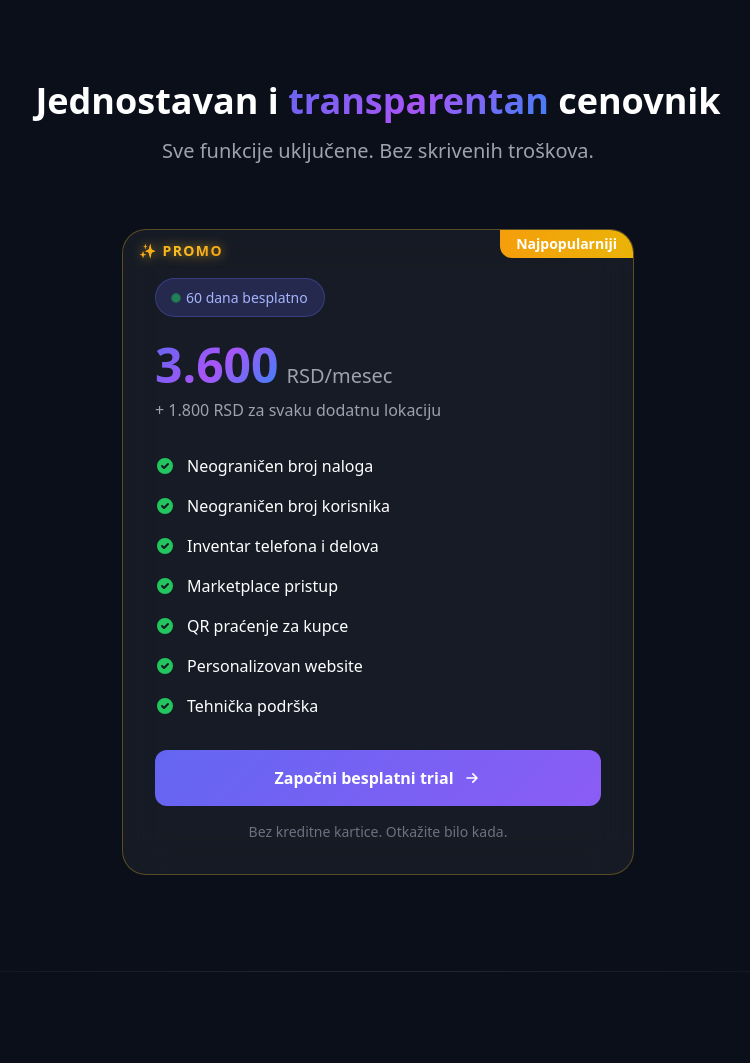
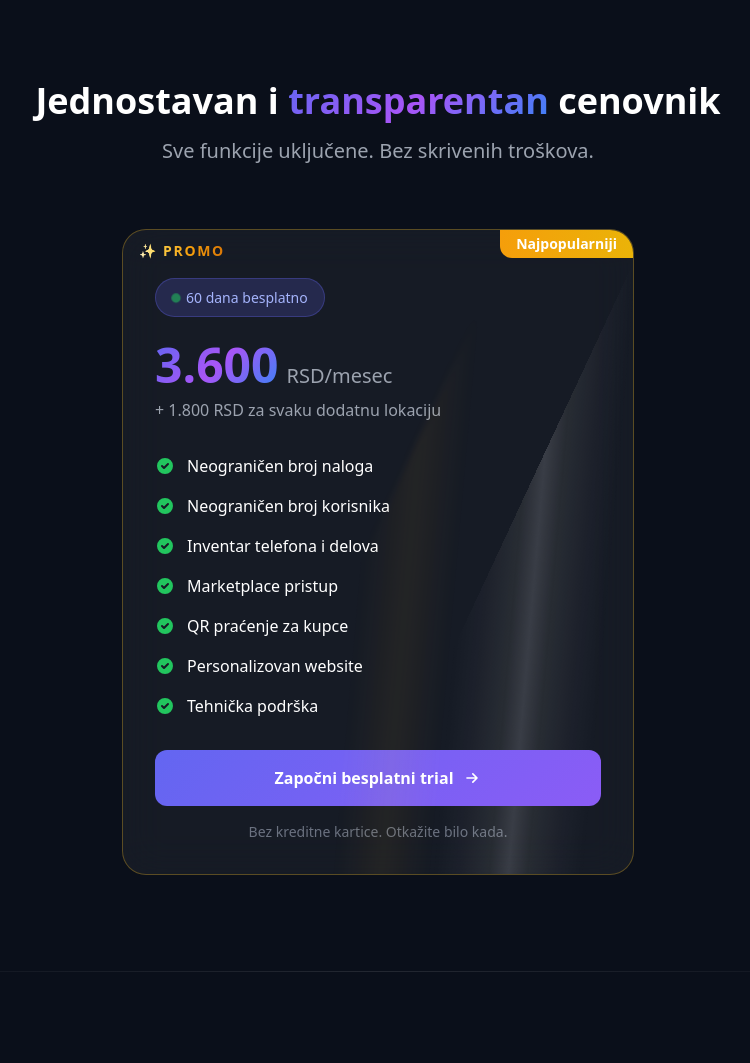
Before and after one commit to v1sk0/servishub, a Flask app: page / in a window 1280 px wide. Shown: the part 3903-4966 px from the top of the page, without its empty margins (262-1012 px from the left). Run offline with Flask 3, Linux system fonts and the light colour scheme; data comes from the database, SQL or seed files in the repository; some libraries are stand-ins or nearby versions.

Commit message:
Premium cinema-quality shimmer animation with multi-layer light system

```diff
--- a/app/templates/public/landing.html
+++ b/app/templates/public/landing.html
@@ -121,59 +121,111 @@
     }
 
     /* ============================================
-       PROMO SHIMMERING EFFECT
+       PROMO SHIMMERING EFFECT - CINEMA QUALITY
+       Multi-layer light reflection system
        ============================================ */
     .promo-card {
         position: relative;
         overflow: hidden;
     }
 
+    /* Layer 1: Primary light beam - crisp center */
     .promo-card::before {
         content: '';
         position: absolute;
-        top: 0;
-        left: -150%;
+        top: -100%;
+        left: -100%;
+        width: 60%;
+        height: 300%;
+        background: linear-gradient(
+            70deg,
+            transparent 0%,
+            transparent 42%,
+            rgba(255, 255, 255, 0.03) 45%,
+            rgba(255, 248, 220, 0.08) 48%,
+            rgba(255, 255, 255, 0.15) 50%,
+            rgba(255, 248, 220, 0.08) 52%,
+            rgba(255, 255, 255, 0.03) 55%,
+            transparent 58%,
+            transparent 100%
+        );
+        transform: rotate(25deg);
+        animation: shimmer-cinema 6s cubic-bezier(0.22, 0.61, 0.36, 1) infinite;
+        pointer-events: none;
+    }
+
+    /* Layer 2: Secondary glow - soft golden aura */
+    .promo-card::after {
+        content: '';
+        position: absolute;
+        top: -80%;
+        left: -80%;
         width: 50%;
-        height: 100%;
+        height: 260%;
         background: linear-gradient(
-            105deg,
-            transparent 20%,
-            rgba(251, 191, 36, 0.08) 35%,
-            rgba(251, 191, 36, 0.15) 50%,
-            rgba(251, 191, 36, 0.08) 65%,
-            transparent 80%
+            70deg,
+            transparent 0%,
+            transparent 44%,
+            rgba(251, 191, 36, 0.06) 50%,
+            transparent 56%,
+            transparent 100%
         );
-        transform: skewX(-25deg);
-        animation: shimmer 4s ease-in-out infinite;
+        transform: rotate(25deg);
+        animation: shimmer-cinema 6s cubic-bezier(0.22, 0.61, 0.36, 1) infinite;
+        animation-delay: 0.1s;
         pointer-events: none;
-    }
-
-    @keyframes shimmer {
+        filter: blur(3px);
+    }
+
+    @keyframes shimmer-cinema {
         0% {
-            left: -150%;
+            transform: rotate(25deg) translateX(-20%);
+            opacity: 0;
         }
-        40%, 100% {
-            left: 250%;
+        8% {
+            opacity: 1;
         }
-    }
-
+        30% {
+            transform: rotate(25deg) translateX(380%);
+            opacity: 1;
+        }
+        38% {
+            opacity: 0;
+        }
+        100% {
+            transform: rotate(25deg) translateX(380%);
+            opacity: 0;
+        }
+    }
+
+    /* PROMO badge with premium text shimmer */
     .promo-badge {
-        background: linear-gradient(135deg, #f59e0b 0%, #fbbf24 50%, #f59e0b 100%);
+        background: linear-gradient(
+            90deg,
+            #d97706 0%,
+            #f59e0b 20%,
+            #fcd34d 40%,
+            #fef3c7 50%,
+            #fcd34d 60%,
+            #f59e0b 80%,
+            #d97706 100%
+        );
+        background-size: 200% 100%;
         -webkit-background-clip: text;
         -webkit-text-fill-color: transparent;
         background-clip: text;
         font-weight: 800;
         font-size: 0.875rem;
-        letter-spacing: 0.1em;
-        animation: promo-glow 2s ease-in-out infinite;
-    }
-
-    @keyframes promo-glow {
-        0%, 100% {
-            filter: drop-shadow(0 0 2px rgba(251, 191, 36, 0.5));
+        letter-spacing: 0.12em;
+        animation: text-shimmer 4s ease-in-out infinite;
+    }
+
+    @keyframes text-shimmer {
+        0% {
+            background-position: 100% center;
         }
-        50% {
-            filter: drop-shadow(0 0 8px rgba(251, 191, 36, 0.8));
+        50%, 100% {
+            background-position: -100% center;
         }
     }
 
```
